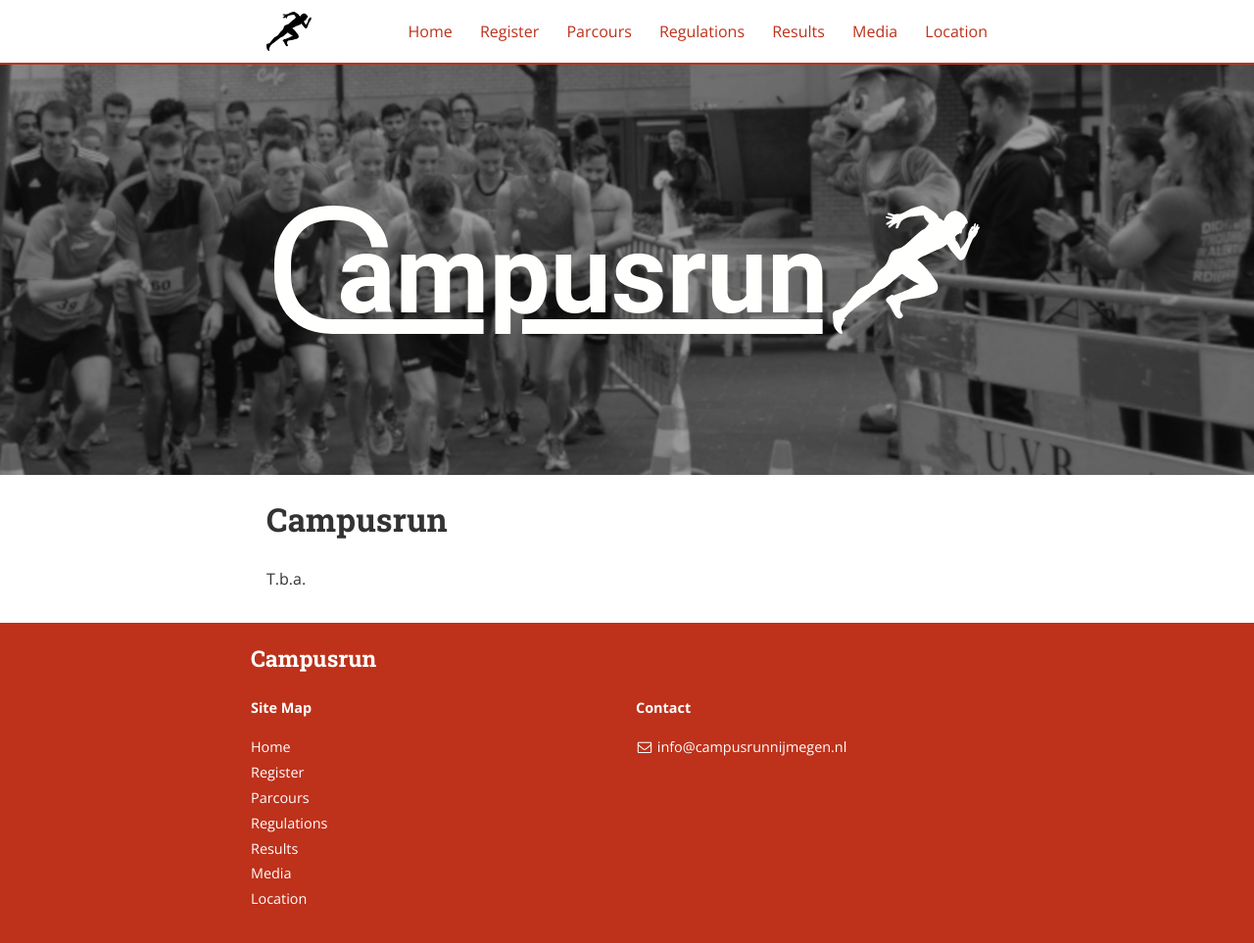
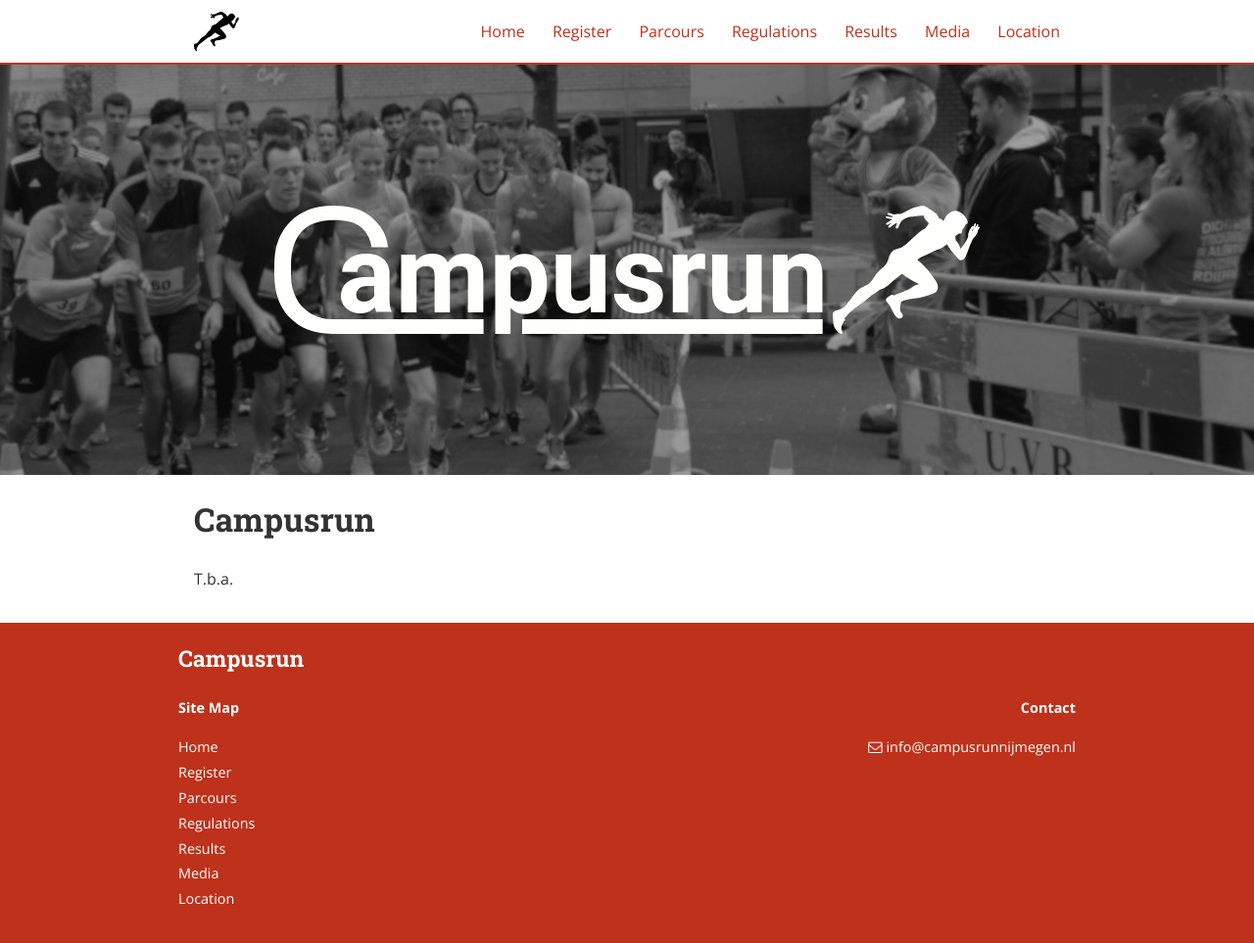
Before and after one commit to TimoMaarse/campusrun, a Jekyll site: the page built from index.md, in a window 1280 px wide and 963 px high. Shown: the whole window at 98% size. Built offline with Jekyll 4.4.1, drawn with Linux system fonts in a browser that asks for light colours; nearby versions of some CDN libraries.

Commit message:
Make maxmimum container width bigger

```diff
--- a/_sass/_layout.scss
+++ b/_sass/_layout.scss
@@ -412,6 +412,7 @@ pre code.hljs {
 	*/
   .site-contact {
     margin-top: 1em;
+    text-align: right;
     @include span-columns(12);
     @include media($mobile) {
       @include span-columns(6);
@@ -425,7 +426,6 @@ pre code.hljs {
     font-size: 0.9em;
     i {
       width: 1.25em;
-      text-align: center;
     }
     ul {
       @extend %default-ul;
--- a/_sass/neat/settings/_grid.scss
+++ b/_sass/neat/settings/_grid.scss
@@ -22,7 +22,7 @@ $grid-columns: 12 !default;
 ///
 /// @type Number (Unit)
 ///
-$max-width: em(768) !default;
+$max-width: em(916) !default;
 
 /// When set to true, it sets the box-sizing property of all elements to `border-box`. Set with a `!global` flag.
 ///
```
